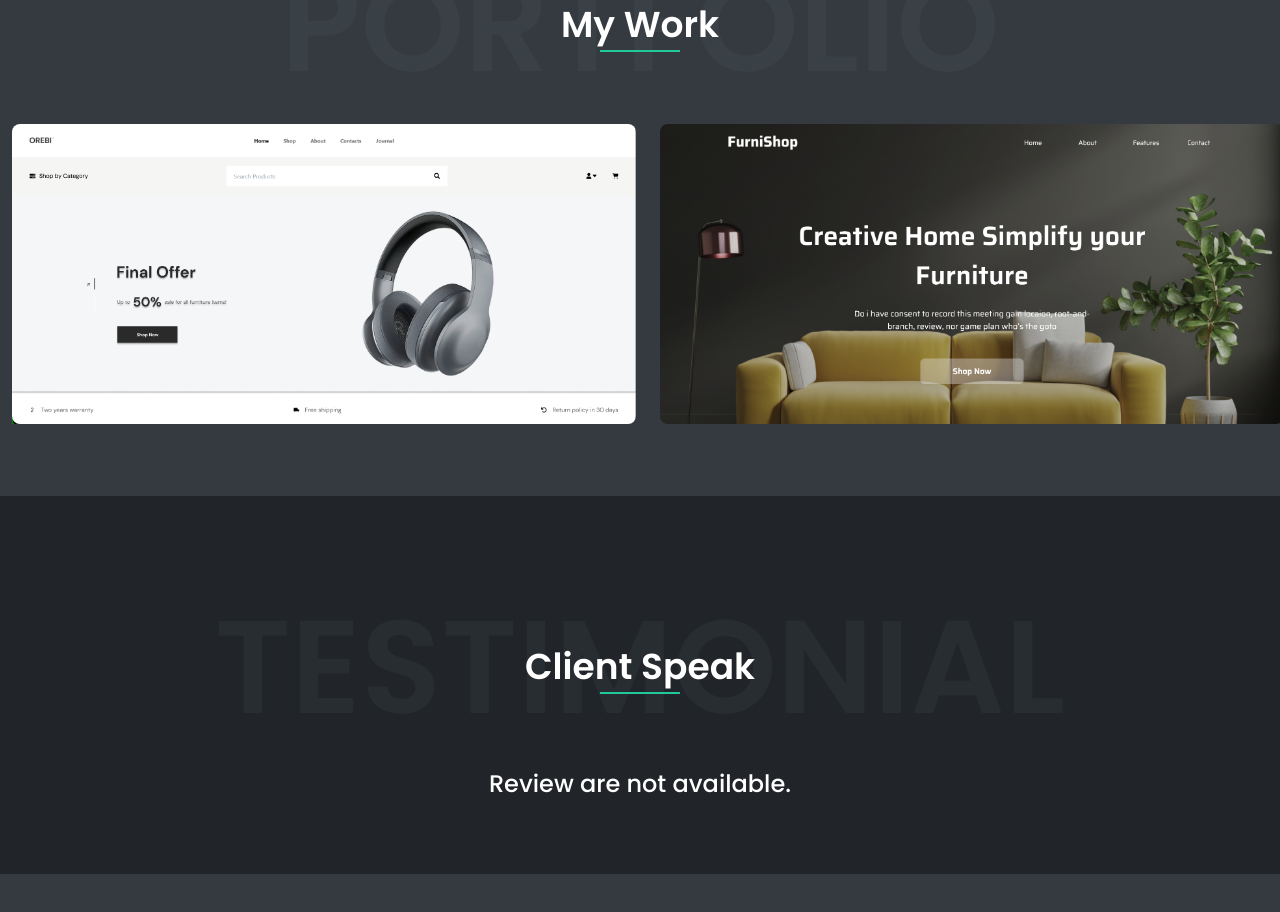
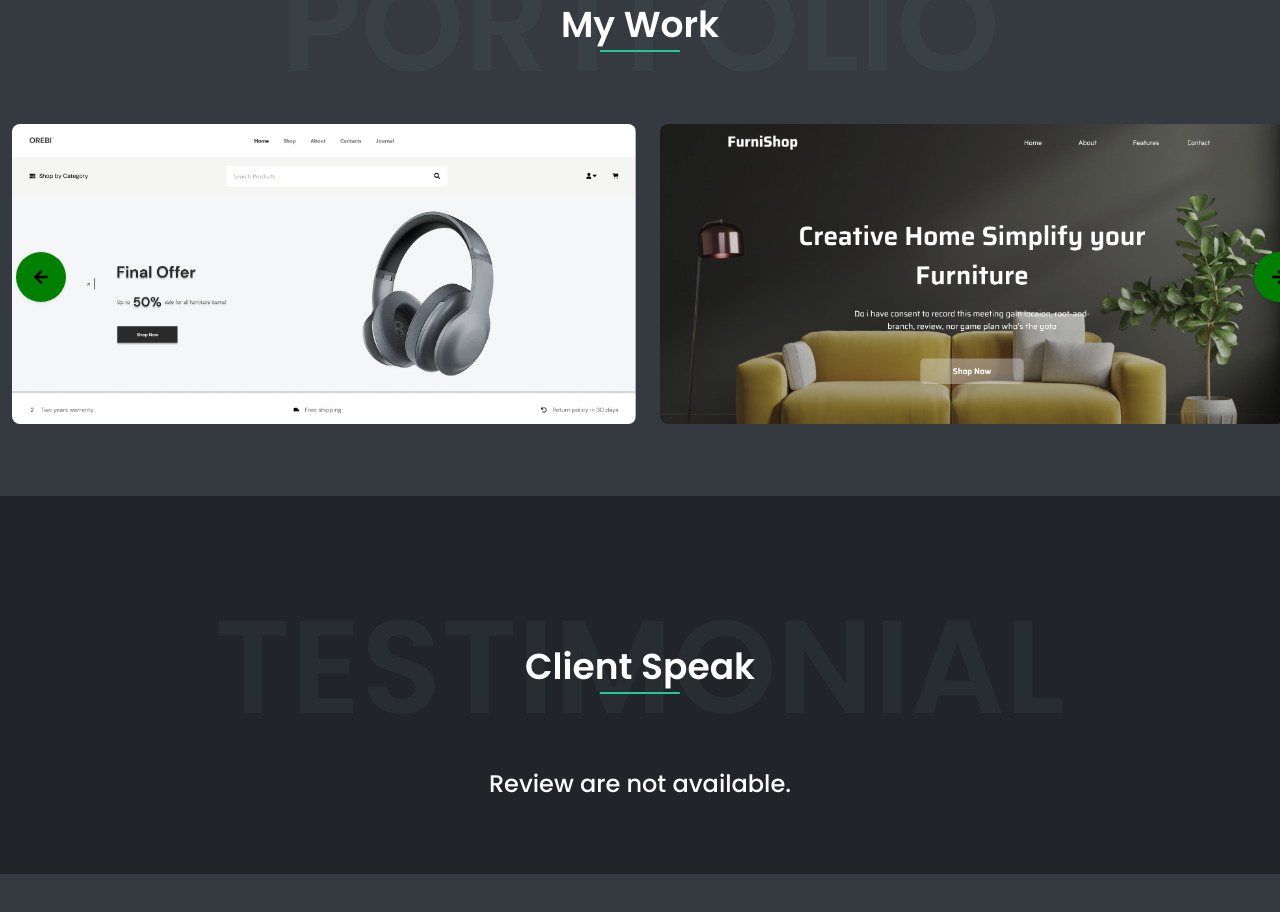
Before and after one commit to morshedsajid26/My-Portfolio, a React (Vite) app in the folder portfolio-project/: page / in a window 1280 px wide. Shown: the part 3760-4672 px from the top of the page. Built offline with nearby package versions, Linux system fonts and the light colour scheme.

Commit message:
slider running

```diff
--- a/portfolio-project/src/Component/Pages/Portfolio.jsx
+++ b/portfolio-project/src/Component/Pages/Portfolio.jsx
@@ -14,6 +14,7 @@ import { FiExternalLink } from 'react-icons/fi'
 import "slick-carousel/slick/slick.css";
 import "slick-carousel/slick/slick-theme.css";
 import { FaArrowLeft, FaArrowRight } from 'react-icons/fa'
+import { FaArrowLeftLong } from 'react-icons/fa6'
 
 
 
@@ -57,13 +58,16 @@ function SampleNextArrow(props) {
   const { className, style, onClick } = props;
   return (
     <div
-      className={className}
-      style={{ ...style, display: "block", background: "red" }}
-      onClick={onClick}
-    >
+    className='absolute w-[36px] md:w-[50px] h-[36px] md:h-[50px]  top-1/2  -translate-y-1/2 right-1 rounded-full items-center justify-center bg-[#FFFFFF] shadow hover:bg-[#286F6C]  transition-all duration-300 cursor-pointer z-10 '
+     style={{ ...style, display: "flex", background: "green" }}
+     onClick={onClick}
+   >
 
+<div className='w-full h-full flex items-center justify-center transition-all duration-300'>
+     <FaArrowRight/>
 
-      </div>
+     </div>
+     </div>
   );
 }
 
@@ -71,12 +75,12 @@ function SamplePrevArrow(props) {
   const {  style, onClick } = props;
   return (
     <div
-      className='absolute bottom-0 '
-      style={{ ...style, display: "block", background: "green" }}
+     className='absolute w-[36px] md:w-[50px] h-[36px] md:h-[50px]  top-1/2  -translate-y-1/2 left-1 rounded-full items-center justify-center bg-[#FFFFFF] shadow hover:bg-[#286F6C]  transition-all duration-300 cursor-pointer z-10'
+      style={{ ...style, display: "flex", background: "green" }}
       onClick={onClick}
     >
 
-      <div>
+<div className='w-full h-full flex items-center justify-center transition-all duration-300'>
       <FaArrowLeft/>
 
       </div>
@@ -104,14 +108,14 @@ const Portfolio = () => {
          <Container>
         <TitleHeader Heading='portfolio' Ptext='my work'/>
 
-        <div className='w-[1296px] h-[300px]   overflow-hidden  gap-[48px] '>
+        <div className='w-[1296px] h-[300px]   '>
 
 
         <Slider {...settings}>
 
 
 
-         <div className={` relative w-screen max-w-[624px]   font-pop`}>
+         <div className={` relative   font-pop`}>
 
                <img className='w-screen max-w-[624px] h-[230px]  md:h-[300px] rounded-lg  ' src={orebi}  alt="" />
 
```
